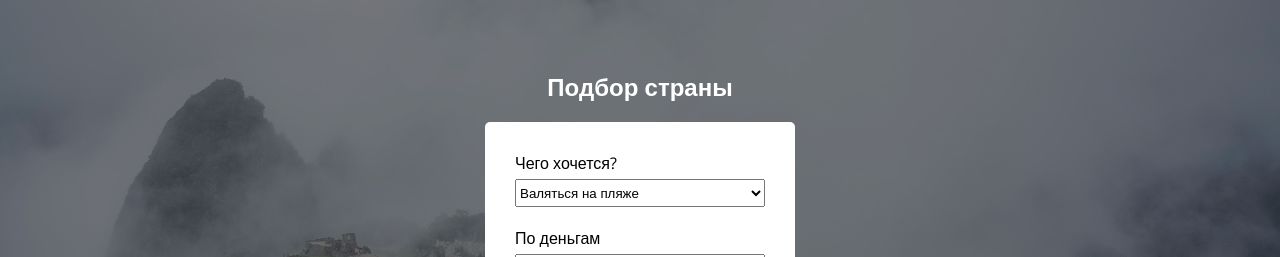
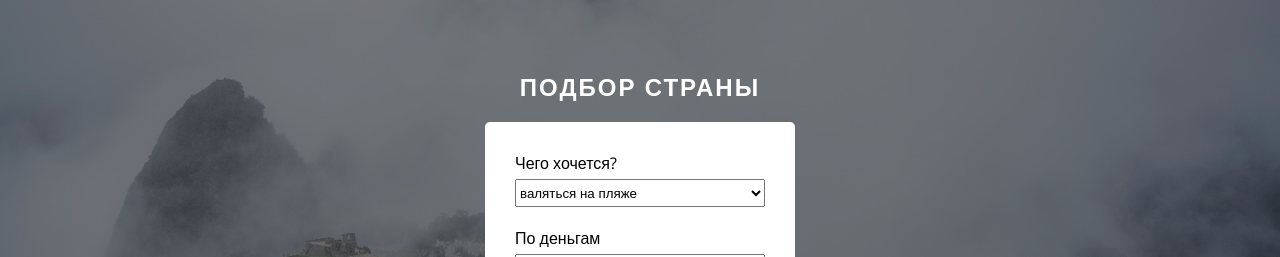
Before and after one commit to simareeno/countries-mvp, a plain HTML site: page index.html in a window 1280 px wide. Shown: the part 188-445 px from the top of the page. Drawn offline with nearby package versions, Linux system fonts and the light colour scheme.

Commit message:
small fixes

```diff
--- a/index.html
+++ b/index.html
@@ -5,8 +5,7 @@
   <title>Подбор стран</title>
   <link rel="stylesheet" href="styles.css">
   <script src="https://ajax.googleapis.com/ajax/libs/jquery/2.1.3/jquery.min.js"></script>
-  <link href='http://fonts.googleapis.com/css?family=Open+Sans&subset=latin,cyrillic-ext' rel='stylesheet' type='text/css'>
-</head>
+<link href='http://fonts.googleapis.com/css?family=Open+Sans:600,400&subset=latin,cyrillic-ext' rel='stylesheet' type='text/css'>
 <body>
 
   <div class="wrapper">
@@ -17,10 +16,10 @@
           <div class="form__choose__type">
             <div class="form__choose__type__title">Чего хочется?</div>
             <select>
-              <option selected value="beach">Валяться на пляже</option>
-              <option value="sight">Смотреть достопримечательности</option>
-              <option value="fun">Гулять по барам</option>
-              <option value="nature">Быть на природе</option>
+              <option selected value="beach">валяться на пляже</option>
+              <option value="sight">смотреть достопримечательности</option>
+              <option value="fun">гулять по барам</option>
+              <option value="nature">быть на природе</option>
             </select>
           </div>
           <div class="form__choose__cost">
--- a/style.less
+++ b/style.less
@@ -1,6 +1,3 @@
-// out: styles.css
-
-
 body {
   margin: 0;
   background-image: url(img/nicebg1.jpg);
@@ -30,6 +27,8 @@ body {
 h2 {
   text-align: center;
   color:white;
+  text-transform: uppercase;
+  letter-spacing: 2px;
 }
 
 .form__body, .answer {
--- a/styles.css
+++ b/styles.css
@@ -24,6 +24,8 @@ body::before {
 h2 {
   text-align: center;
   color: white;
+  text-transform: uppercase;
+  letter-spacing: 2px;
 }
 .form__body,
 .answer {
```
